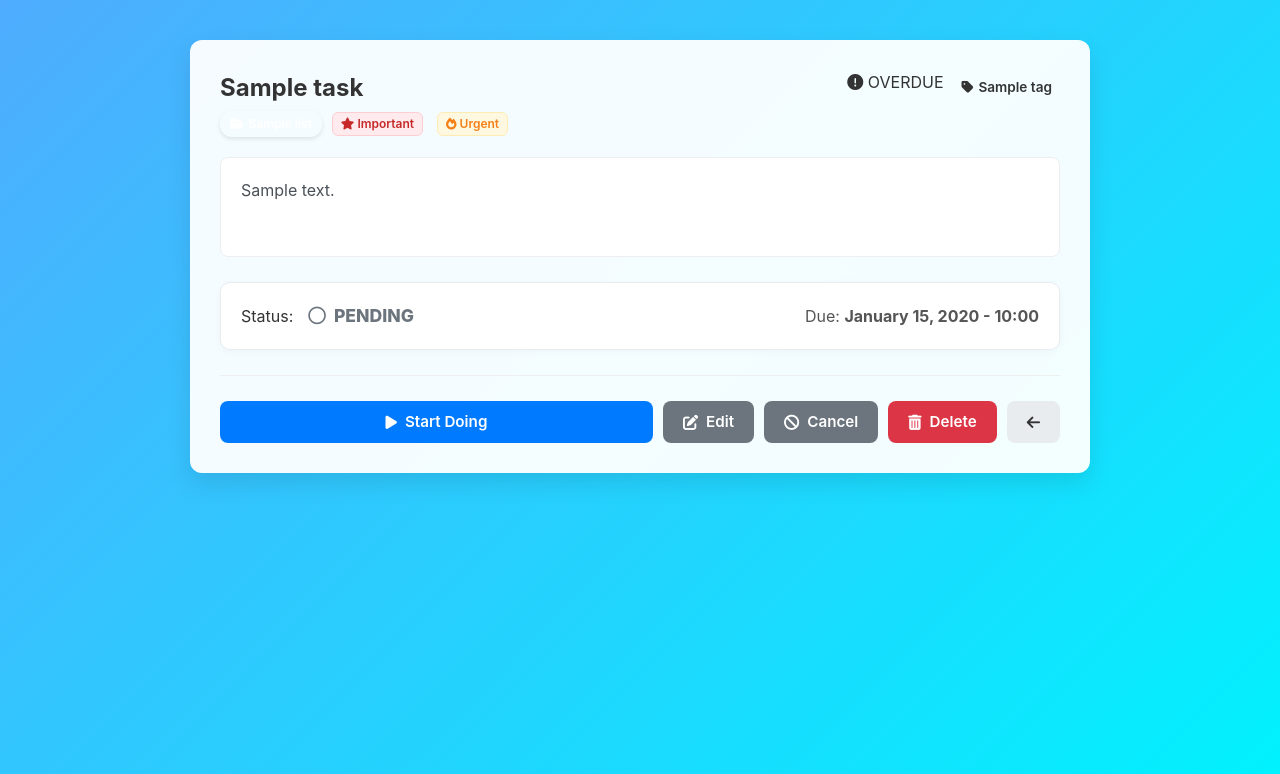
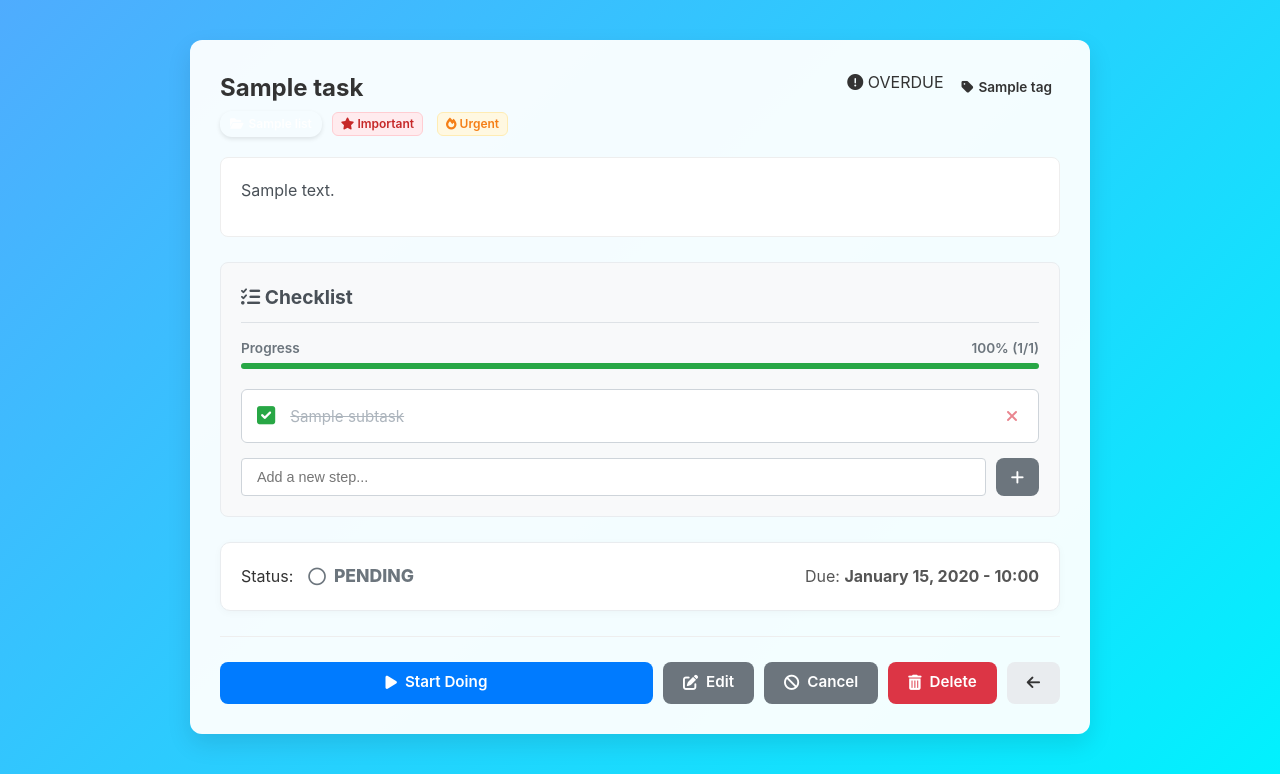
Before and after one commit to MinhQuanhehehe/project1, a PHP site: page /task_detail.php?id=1 in a window 1280 px wide. Shown: the top 774 px of the page. Run offline with PHP 8.4, Linux system fonts and the light colour scheme; a user stored in the database is signed in; tables that the repository leaves empty hold one stand-in row (values such as "Sample post").

Commit message:
Implement subtask management in task detail view
Added subtask functionality to task detail page, including progress tracking and management options.

```diff
--- a/todolist/task_detail.php
+++ b/todolist/task_detail.php
@@ -5,21 +5,18 @@ if (session_status() === PHP_SESSION_NONE) {
 global $conn;
 include 'db_connect.php';
 
-// Login
 $user_id = $_SESSION['user_id'] ?? $_SESSION['UserID'] ?? null;
 if (!$user_id) {
     header("Location: login.php");
     exit;
 }
 
-// ID
 if (!isset($_GET['id']) || empty($_GET['id'])) {
     header("Location: home.php");
     exit;
 }
 $task_id = $_GET['id'];
 
-// Lists
 $sql = "SELECT t.*, l.list_name, l.color_code
        FROM Tasks t
        LEFT JOIN Lists l ON t.list_id = l.list_id
@@ -34,29 +31,44 @@ if ($result->num_rows == 0) {
     header("Location: home.php");
     exit;
 }
+$task = $result->fetch_assoc();
+$stmt->close();
 
-// Tags
 $task_tags = [];
 $sql_tags = "SELECT t.tag_name, t.color_code
              FROM Tags t
              JOIN TaskTags tt ON t.tag_id = tt.tag_id
              WHERE tt.task_id = ?";
-
 $stmt_tags = $conn->prepare($sql_tags);
 $stmt_tags->bind_param("i", $task_id);
 $stmt_tags->execute();
 $result_tags = $stmt_tags->get_result();
-
 while ($row = $result_tags->fetch_assoc()) {
     $task_tags[] = $row;
 }
 $stmt_tags->close();
 
-$task = $result->fetch_assoc();
-$stmt->close();
+$subtasks = [];
+$total_sub = 0;
+$completed_sub = 0;
+
+$stmt_sub = $conn->prepare("SELECT * FROM SubTasks WHERE task_id = ? ORDER BY created_at ASC");
+$stmt_sub->bind_param("i", $task_id);
+$stmt_sub->execute();
+$res_sub = $stmt_sub->get_result();
+
+while ($sub = $res_sub->fetch_assoc()) {
+    $subtasks[] = $sub;
+    $total_sub++;
+    if ($sub['is_completed']) {
+        $completed_sub++;
+    }
+}
+$stmt_sub->close();
 $conn->close();
 
-// Xử lý Logic hiển thị trạng thái
+$progress_percent = ($total_sub > 0) ? round(($completed_sub / $total_sub) * 100) : 0;
+
 $is_completed = ($task['status'] === 'completed');
 $is_canceled = ($task['status'] === 'canceled');
 $is_in_progress = ($task['status'] === 'in_progress');
@@ -71,6 +83,8 @@ $is_overdue = (!$is_completed && !$is_canceled && !empty($task['due_date']) && s
     <title>Task Detail - Todo App Pro</title>
     <link rel="stylesheet" href="style.css">
     <link rel="stylesheet" href="https://cdnjs.cloudflare.com/ajax/libs/font-awesome/6.0.0-beta3/css/all.min.css">
+    <style>
+    </style>
 </head>
 <body>
 <div class="container">
@@ -95,12 +109,11 @@ $is_overdue = (!$is_completed && !$is_canceled && !empty($task['due_date']) && s
                                 font-size: 0.85rem;
                                 font-weight: 600;">
                             <?php
-                                echo "<i class='fas fa-tag' style='margin-right: 5px;'></i>";
-                                echo htmlspecialchars($tag['tag_name']);
+                            echo "<i class='fas fa-tag' style='margin-right: 5px;'></i>";
+                            echo htmlspecialchars($tag['tag_name']);
                             ?>
                         </span>
                     <?php endforeach; ?>
-
                 </div>
             <?php endif; ?>
         </div>
@@ -125,7 +138,7 @@ $is_overdue = (!$is_completed && !$is_canceled && !empty($task['due_date']) && s
             <?php endif; ?>
         </div>
 
-        <div style="background: #fff; padding: 20px; border-radius: 8px; border: 1px solid #eee; min-height: 100px; color: #495057; line-height: 1.6;">
+        <div style="background: #fff; padding: 20px; border-radius: 8px; border: 1px solid #eee; min-height: 80px; color: #495057; line-height: 1.6;">
             <?php
             if (!empty($task['description'])) {
                 echo nl2br(htmlspecialchars($task['description']));
@@ -135,6 +148,77 @@ $is_overdue = (!$is_completed && !$is_canceled && !empty($task['due_date']) && s
             ?>
         </div>
 
+        <div class="subtask-section">
+            <h3 style="margin-bottom: 15px; font-size: 1.2rem;"><i class="fas fa-tasks"></i> Checklist</h3>
+
+            <?php if ($total_sub > 0): ?>
+                <div class="progress-header">
+                    <span>Progress</span>
+                    <span><?php echo $progress_percent; ?>% (<?php echo $completed_sub . '/' . $total_sub; ?>)</span>
+                </div>
+                <div class="progress-bar-bg">
+                    <div class="progress-bar-fill" style="width: <?php echo $progress_percent; ?>%;"></div>
+                </div>
+            <?php endif; ?>
+
+            <div class="subtask-list">
+                <?php if (count($subtasks) > 0): ?>
+                    <?php foreach ($subtasks as $st):
+                        $is_done = $st['is_completed'];
+                        $text_style = ($is_done || $is_canceled) ? 'text-decoration: line-through; color: #adb5bd;' : '';
+                        $row_style = $is_canceled ? 'opacity: 0.6;' : '';
+                        ?>
+                        <div class="subtask-item <?php echo $is_done ? 'subtask-done' : ''; ?>" style="<?php echo $row_style; ?>">
+
+                            <?php if (!$is_completed && !$is_canceled): ?>
+                                <a href="process_subtask.php?action=toggle&id=<?php echo $st['subtask_id']; ?>"
+                                   class="subtask-check"
+                                   title="Click to toggle status">
+                                    <i class="<?php echo $is_done ? 'fas fa-check-square' : 'far fa-square'; ?>"></i>
+                                </a>
+                            <?php else: ?>
+                                <span class="subtask-check" style="cursor: not-allowed; color: #adb5bd;">
+                                    <?php
+                                    echo $is_done ? '<i class="fas fa-check-square"></i>' : '<i class="far fa-square"></i>';
+                                    ?>
+                                </span>
+                            <?php endif; ?>
+
+                            <span class="subtask-title" style="<?php echo $text_style; ?>">
+                                <?php echo htmlspecialchars($st['title']); ?>
+                            </span>
+
+                            <?php if (!$is_completed && !$is_canceled): ?>
+                                <a href="process_subtask.php?action=delete&id=<?php echo $st['subtask_id']; ?>"
+                                   class="subtask-delete"
+                                   title="Delete this step"
+                                   onclick="return confirm('Delete this step?');">
+                                    <i class="fas fa-times"></i>
+                                </a>
+                            <?php endif; ?>
+                        </div>
+                    <?php endforeach; ?>
+                <?php else: ?>
+                    <div style="padding: 20px; text-align: center; color: #adb5bd; font-style: italic;">
+                        No checklist items yet. Add one below!
+                    </div>
+                <?php endif; ?>
+            </div>
+            <?php if (!$is_completed && !$is_canceled): ?>
+                <form action="process_subtask.php" method="POST" style="margin-top: 15px; display: flex; gap: 10px;">
+                    <input type="hidden" name="task_id" value="<?php echo $task_id; ?>">
+                    <input type="hidden" name="add_subtask" value="1">
+
+                    <input type="text" name="subtask_title" required
+                           placeholder="Add a new step..."
+                           style="margin-bottom: 0; font-size: 0.9em;">
+
+                    <button type="submit" class="btn btn-secondary" style="padding: 0 15px;">
+                        <i class="fas fa-plus"></i>
+                    </button>
+                </form>
+            <?php endif; ?>
+        </div>
         <div class="status-box">
             <div>Status:</div>
 
@@ -158,7 +242,7 @@ $is_overdue = (!$is_completed && !$is_canceled && !empty($task['due_date']) && s
             <?php endif; ?>
         </div>
 
-        <hr class="task-divider" style="margin: 25px 0; border: 0; border-top: 1px solid #eee;">
+        <hr class="task-divider">
 
         <div class="button-group" style="display: flex; gap: 10px; flex-wrap: wrap;">
 
```
